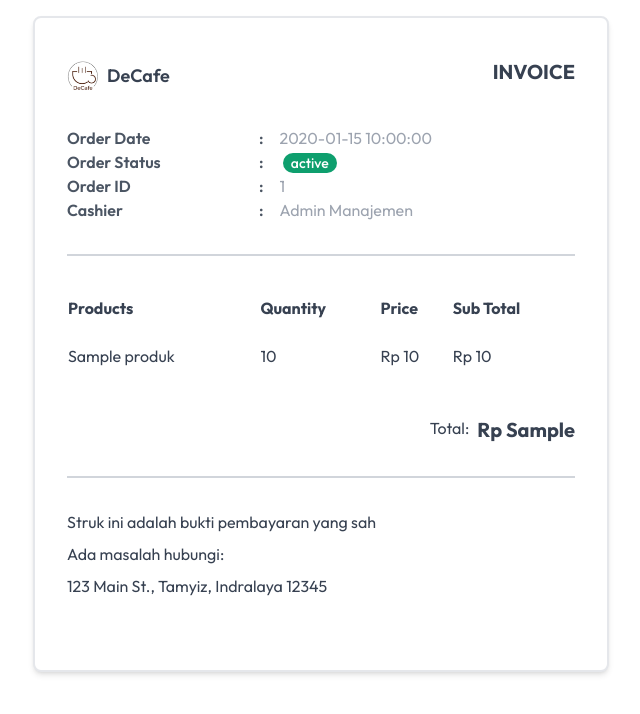
After one commit to bryanhanggara/POS-DECAFE, a Laravel app: page /transactions/1 in a window 1280 px wide. The commit adds this page. Shown: the top 714 px of the page, without its empty margins (319-959 px from the left). Run offline with Laravel 10, Linux system fonts and the light colour scheme; data comes from the database, SQL or seed files in the repository; tables that the repository leaves empty hold one stand-in row (values such as "Sample post"); style sheets or scripts are compiled from the project's sources; some libraries are stand-ins or nearby versions.

Commit message:
add : checkout and invoice

```diff
--- a/app/Http/Controllers/Kasir/HistoryController.php
+++ b/app/Http/Controllers/Kasir/HistoryController.php
@@ -4,11 +4,22 @@ namespace App\Http\Controllers\Kasir;
 
 use App\Http\Controllers\Controller;
 use Illuminate\Http\Request;
+use App\Models\Transaction;
+use App\Models\TransactionDetail;
 
 class HistoryController extends Controller
 {
     public function index()
     {
-        return view('cashier.history');
+        $transactions = Transaction::all();
+        return view('cashier.history', compact('transactions'));
     }
+
+    public function show($id)
+    {
+        $transaction = Transaction::findOrFail($id);
+        $transactionDetails = $transaction->transactionDetails;
+        return view('cashier.invoice', compact('transaction', 'transactionDetails'));
+    }
+
 }
--- a/app/Models/Produk.php
+++ b/app/Models/Produk.php
@@ -9,6 +9,7 @@ class Produk extends Model
 {
     use HasFactory;
 
+
     protected $fillable = [
         'nama_makanan',
         'harga',
@@ -17,10 +18,10 @@ class Produk extends Model
         'category'
     ];
 
-    public function transactionDetails()
-    {
-        return $this->hasMany(TransaksiDetail::class, 'produk_id','id');
-    }
+    // public function transactionDetails()
+    // {
+    //     return $this->hasMany(TransaksiDetail::class, 'produk_id','id');
+    // }
 
 
 }
--- a/app/Models/Transaction.php
+++ b/app/Models/Transaction.php
@@ -19,7 +19,12 @@ class Transaction extends Model
 
     public function transactionDetails()
     {
-        return $this->hasMany(TransaksiDetail::class, 'transaction_id','id');
+        return $this->hasMany(TransactionDetail::class, 'transaction_id','id');
+    }
+
+    public function user()
+    {
+        return $this->belongsTo(User::class,'users_id','id');
     }
 
     public function getTotalPriceAttribute()
--- a/resources/views/cashier/index.blade.php
+++ b/resources/views/cashier/index.blade.php
@@ -20,12 +20,12 @@
                 </div>
                 <!-- Item 3 -->
                 <div class="hidden duration-700 ease-in-out" data-carousel-item>
-                    <img src="{{url('Front-end-pos/src/image/fresh-coffee-steams-wooden-table-close-up-generative-ai.jpg')}}"
+                    <img src="{{url('Front-end-pos/src/image/banner.jpg')}}"
                         class="absolute block w-full -translate-x-1/2 -translate-y-1/2 top-1/2 left-1/2" alt="...">
                 </div>
                 <!-- Item 4 -->
                 <div class="hidden duration-700 ease-in-out" data-carousel-item>
-                    <img src="{{url('Front-end-pos/src/image/fresh-coffee-steams-wooden-table-close-up-generative-ai.jpg')}}"
+                    <img src="{{url('Front-end-pos/src/image/baanner1.jpg')}}"
                         class="absolute block w-full -translate-x-1/2 -translate-y-1/2 top-1/2 left-1/2" alt="...">
                 </div>
                 <!-- Item 5 -->
--- /dev/null
+++ b/resources/views/cashier/invoice.blade.php
@@ -0,0 +1,101 @@
+<!DOCTYPE html>
+<html lang="en">
+
+<head>
+    <meta charset="UTF-8">
+    <meta name="viewport" content="width=device-width, initial-scale=1.0">
+
+    <!-- * MAIN CSS -->
+    {{-- <link rel="stylesheet" href="src/css/output.css"> --}}
+    @vite(['resources/css/app.css','resources/js/app.js'])
+    <!-- * TITTLE -->
+    <title>Document</title>
+
+    <!-- * GOOGLE FONT -->
+    <link rel="preconnect" href="https://fonts.googleapis.com">
+    <link rel="preconnect" href="https://fonts.gstatic.com" crossorigin>
+    <link href="https://fonts.googleapis.com/css2?family=Outfit:wght@100..900&display=swap" rel="stylesheet">
+
+</head>
+
+<body>
+    <!-- TODO EDIT HERE BEB -->
+    <div class="bg-white rounded-lg shadow-md px-8 py-10 max-w-xl mx-auto my-4 border-2 border-gray-200">
+        <div class="flex items-center justify-between mb-8">
+            <div class="flex items-center">
+                <img class="h-8 w-8 mr-2" src="{{url('front-end-pos/src/image/logo-1.png')}}" alt="Logo" />
+                <div class="text-gray-700 font-semibold text-lg">DeCafe</div>
+            </div>
+            <div class="text-gray-700">
+                <div class="font-bold text-xl mb-2">INVOICE</div>
+            </div>
+        </div>
+        <div class="border-b-2 border-gray-300 pb-8 mb-8">
+            <div class="max-w-sm">
+                <div class="grid grid-cols-2 text-start">
+                    <h6 class="font-semibold text-gray-600">Order Date</h6>
+                    <p class=" text-gray-400"><span class="font-semibold text-gray-600 pr-4">:</span>{{$transaction->created_at}}</p>
+                </div>
+                <div class="grid grid-cols-2 text-start">
+                    <h6 class="font-semibold text-gray-600">Order Status</h6>
+                    <p class=" text-gray-400"><span class="font-semibold text-gray-600 pr-4">:</span> <span
+                            class="inline-flex items-center px-2 rounded-full text-sm font-medium bg-green-500 text-white">{{$transaction->transaction_status}}</span>
+                    </p>
+                </div>
+                <div class="grid grid-cols-2 text-start">
+                    <h6 class="font-semibold text-gray-600">Order ID</h6>
+                    <p class=" text-gray-400"><span class="font-semibold text-gray-600 pr-4">:</span>{{$transaction->id}}</p>
+                </div>
+                <div class="grid grid-cols-2 text-start">
+                    <h6 class="font-semibold text-gray-600">Cashier</h6>
+                    <p class=" text-gray-400"><span class="font-semibold text-gray-600 pr-4">:</span>{{$transaction->user->name}}
+                    </p>
+                </div>
+            </div>
+        </div>
+        <table class="w-full text-left mb-8">
+            <thead>
+                <tr>
+                    <th class="text-gray-700 font-bold py-2">Products</th>
+                    <th class="text-gray-700 font-bold py-2">Quantity</th>
+                    <th class="text-gray-700 font-bold py-2">Price</th>
+                    <th class="text-gray-700 font-bold py-2">Sub Total</th>
+                </tr>
+            </thead>
+            <tbody>
+               @foreach ($transactionDetails as $item)
+               <tr>
+                    <td class="py-4 text-gray-700">{{$item->product->nama_makanan}}</td>
+                    <td class="py-4 text-gray-700">{{$item->qty_produk}}</td>
+                    <td class="py-4 text-gray-700">Rp {{$item->product->harga}}</td>
+                    <td class="py-4 text-gray-700">Rp {{$item->price_produk}}</td>
+                </tr>
+               @endforeach
+            </tbody>
+        </table>
+        <div class="flex justify-end mb-8">
+            <div class="text-gray-700 mr-2">Total:</div>
+            <div class="text-gray-700 font-bold text-xl">Rp {{$transaction->transaction_total}}</div>
+        </div>
+        <div class="border-t-2 border-gray-300 pt-8 mb-8">
+            <div class="text-gray-700 mb-2">Struk ini adalah bukti pembayaran yang sah</div>
+            <div class="text-gray-700 mb-2">Ada masalah hubungi:</div>
+            <div class="text-gray-700">123 Main St., Tamyiz, Indralaya 12345</div>
+        </div>
+    </div>
+
+    <!-- TODO EDIT HERE BEB END -->
+
+    <!-- * IONICONS -->
+    <script type="module" src="https://unpkg.com/ionicons@7.1.0/dist/ionicons/ionicons.esm.js"></script>
+    <script nomodule src="https://unpkg.com/ionicons@7.1.0/dist/ionicons/ionicons.js"></script>
+
+    <!-- * SCRIPT LOCAL -->
+    <script src="{{url('Front-end-pos/src/js/script.js')}}"></script>
+    <script src="{{url('Front-end-pos/src/js/preview.js')}}"></script>
+
+    <!-- * FLOWBITE -->
+    <script src="{{url('Front-end-pos/node_modules/flowbite/dist/flowbite.min.js')}}"></script>
+</body>
+
+</html>
--- a/routes/web.php
+++ b/routes/web.php
@@ -17,11 +17,13 @@ use Illuminate\Support\Facades\Route;
 
 Route::get('/', [\App\Http\Controllers\Kasir\ListController::class,'index'])->middleware('auth')->name('listmenu');
 Route::get('/history', [\App\Http\Controllers\Kasir\HistoryController::class,'index'])->middleware('auth')->name('history');
+Route::get('/transactions/{id}', [\App\Http\Controllers\Kasir\HistoryController::class, 'show'])->name('transactions.show');
 // Route::post('/cart/add/{id}', [\App\Http\Controllers\CheckoutController::class,'store'])->name('cart.add');
 
 Route::post('/cart/add/{productId}', [\App\Http\Controllers\CheckoutController::class, 'addToCart'])->name('cart.add');
 Route::get('/cart/show', [\App\Http\Controllers\CheckoutController::class, 'showCart'])->name('cart.show');
 Route::delete('/cart/remove/{productId}', [\App\Http\Controllers\CheckoutController::class, 'removeFromCart'])->name('cart.remove');
+Route::post('/checkout', [\App\Http\Controllers\CheckoutController::class, 'store'])->name('cart.store');
 
 
 Route::prefix('admin')->middleware('auth','isAdmin')->group(function() {
```
Also changed, not shown: app/Http/Controllers/CheckoutController.php (+47 -27 lines), resources/views/cart.blade.php (+6 -2 lines), resources/views/cashier/history.blade.php (+6 -44 lines), public/Front-end-Pos/src/image/DeCafe PWEB (1).png (added), public/Front-end-Pos/src/image/banner.jpg (added), public/Front-end-Pos/src/image/banner1.jpg (added), public/Front-end-Pos/src/image/banner2.jpg (added).
